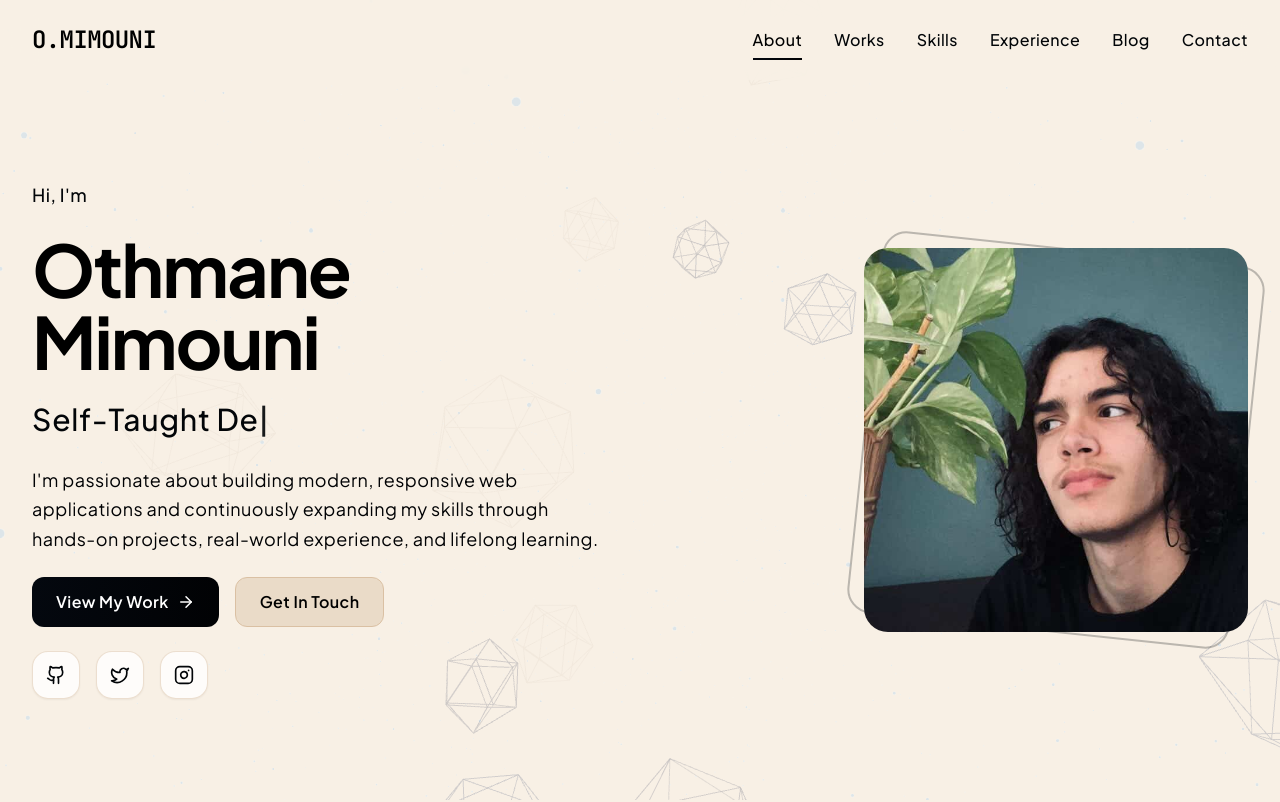
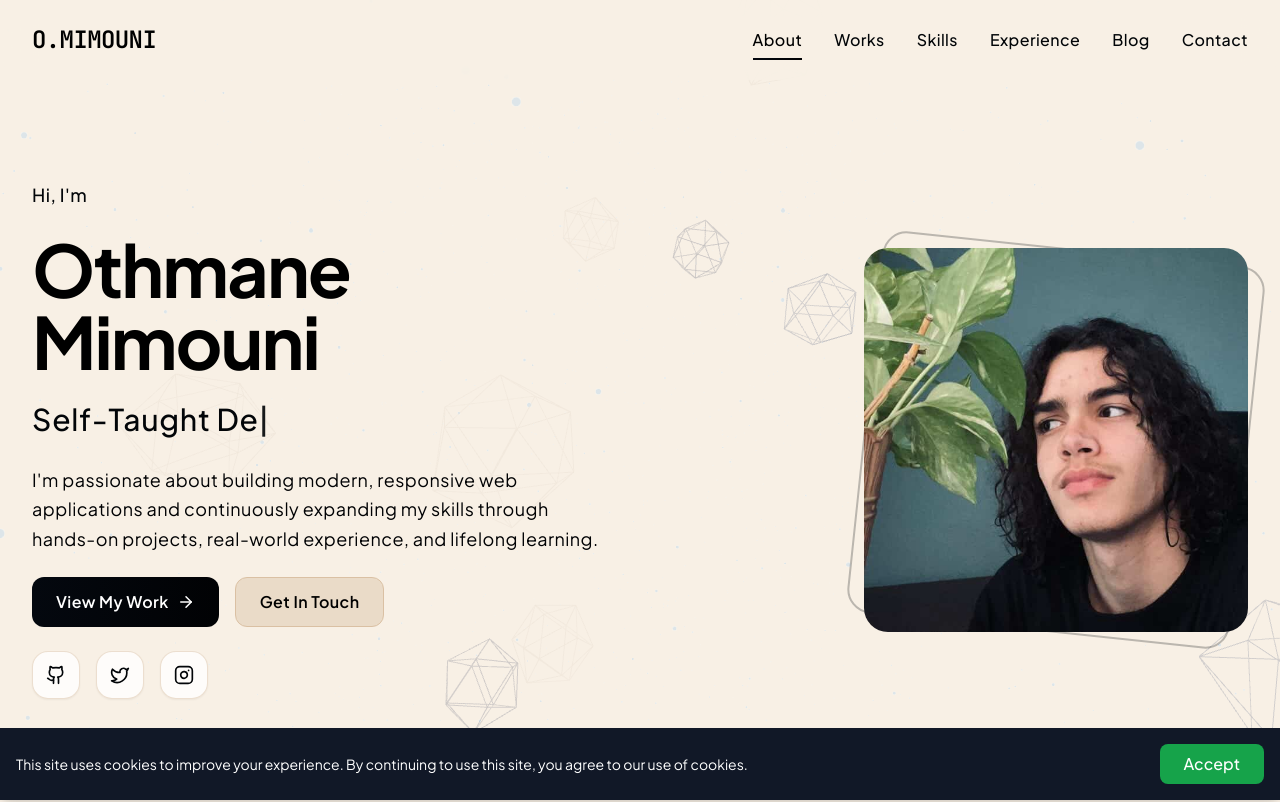
Before and after one commit to othmanemimouni/othmanemimouni.github.io, a React (Vite) app: page /skills in a window 1280 px wide. Shown: the top 802 px of the page. Built offline with nearby package versions, Linux system fonts and the light colour scheme.

Commit message:
Update and deploy

```diff
--- a/src/App.tsx
+++ b/src/App.tsx
@@ -8,8 +8,23 @@ import Skills from './pages/Skills';
 import Experience from './pages/Experience';
 import Blog from './pages/Blog';
 import Contact from './pages/Contact';
+import { useState, useEffect } from 'react';
 
 function App() {
+  const [showCookieConsent, setShowCookieConsent] = useState(false);
+
+  useEffect(() => {
+    const consent = localStorage.getItem('cookieConsent');
+    if (!consent) {
+      setShowCookieConsent(true);
+    }
+  }, []);
+
+  const handleAccept = () => {
+    localStorage.setItem('cookieConsent', 'true');
+    setShowCookieConsent(false);
+  };
+
   return (
     <Router>
       <Background3D />
@@ -23,6 +38,22 @@ function App() {
         <Route path="/contact" element={<Contact />} />
       </Routes>
       <Footer />
+
+      {showCookieConsent && (
+        <div className="fixed bottom-0 left-0 right-0 bg-gray-900 text-white p-4 z-50 shadow-lg">
+          <div className="max-w-7xl mx-auto flex flex-col sm:flex-row items-center justify-between gap-4">
+            <p className="text-sm text-center sm:text-left">
+              This site uses cookies to improve your experience. By continuing to use this site, you agree to our use of cookies.
+            </p>
+            <button
+              onClick={handleAccept}
+              className="px-6 py-2 bg-green-600 hover:bg-green-700 rounded-lg font-medium transition-colors whitespace-nowrap"
+            >
+              Accept
+            </button>
+          </div>
+        </div>
+      )}
     </Router>
   );
 }
--- a/src/components/Background3D.tsx
+++ b/src/components/Background3D.tsx
@@ -7,7 +7,7 @@ function Particles() {
   const ref = useRef<THREE.Points>(null);
 
   const particles = useMemo(() => {
-    const count = 2000;
+    const count = window.innerWidth < 768 ? 500 : 2000; // Reduce particles on mobile
     const positions = new Float32Array(count * 3);
 
     for (let i = 0; i < count * 3; i++) {
@@ -63,7 +63,8 @@ function FloatingShape({ position, rotationSpeed, color }: { position: [number,
 function Scene() {
   const shapes = useMemo(() => {
     const colors = ['#102C57', '#0D2345', '#DAC0A3'];
-    return Array.from({ length: 15 }, () => ({
+    const shapeCount = window.innerWidth < 768 ? 5 : 15; // Reduce shapes on mobile
+    return Array.from({ length: shapeCount }, () => ({
       position: [
         (Math.random() - 0.5) * 8,
         (Math.random() - 0.5) * 8,
--- a/src/components/Navigation.tsx
+++ b/src/components/Navigation.tsx
@@ -69,6 +69,8 @@ export default function Navigation() {
           {/* Mobile menu button */}
           <button
             onClick={() => setIsOpen(!isOpen)}
+            aria-label={isOpen ? 'Close menu' : 'Open menu'}
+            aria-expanded={isOpen}
             className="md:hidden p-2 rounded-lg hover:bg-cream-200 transition-colors text-navy-900"
           >
             {isOpen ? <X size={24} /> : <Menu size={24} />}
```
